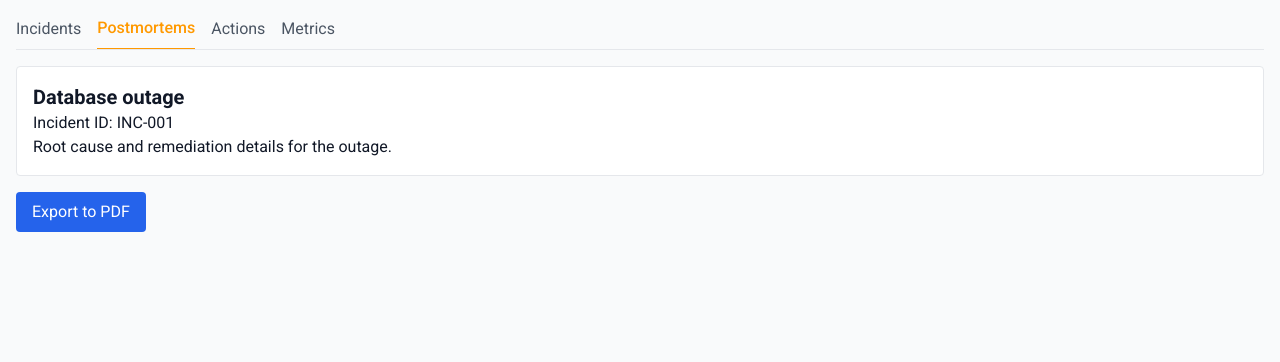
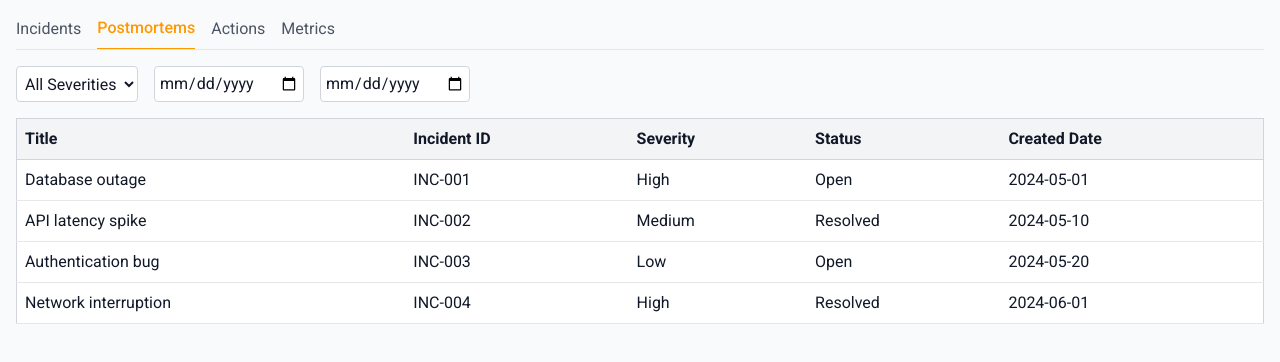
Before and after one commit to amonkarsidhant/Aftermath, a React (Vite) app in the folder frontend/: page / in a window 1280 px wide. Both pictures are taken after a click on the button "Postmortems". Shown: the top 362 px of the page. Built offline with nearby package versions, Linux system fonts and the light colour scheme.

Commit message:
Replace PostmortemDetail tab with table and enable PDF detail view

```diff
--- a/frontend/src/components/Dashboard.tsx
+++ b/frontend/src/components/Dashboard.tsx
@@ -2,13 +2,16 @@ import { useState } from 'react';
 import IncidentsTab from './IncidentsTab';
 import ActionsTab from './ActionsTab';
 import MetricsTab from './MetricsTab';
-import PostmortemDetail from './PostmortemDetail';
+import PostmortemDetail, { Postmortem } from './PostmortemDetail';
+import PostmortemTable from './PostmortemTable';
 
 const tabs = ['Incidents', 'Postmortems', 'Actions', 'Metrics'] as const;
 type Tab = typeof tabs[number];
 
 export default function Dashboard() {
   const [active, setActive] = useState<Tab>('Incidents');
+  const [selectedPostmortem, setSelectedPostmortem] =
+    useState<Postmortem | null>(null);
 
   return (
     <div className="p-4">
@@ -30,13 +33,12 @@ export default function Dashboard() {
       <div>
         {active === 'Incidents' && <IncidentsTab />}
         {active === 'Postmortems' && (
-          <PostmortemDetail
-            postmortem={{
-              title: 'Database outage',
-              incidentId: 'INC-001',
-              summary: 'Root cause and remediation details for the outage.',
-            }}
-          />
+          <div className="space-y-4">
+            <PostmortemTable onSelect={(pm) => setSelectedPostmortem(pm)} />
+            {selectedPostmortem && (
+              <PostmortemDetail postmortem={selectedPostmortem} />
+            )}
+          </div>
         )}
         {active === 'Actions' && <ActionsTab />}
         {active === 'Metrics' && <MetricsTab />}
--- a/frontend/src/components/PostmortemDetail.tsx
+++ b/frontend/src/components/PostmortemDetail.tsx
@@ -2,7 +2,7 @@ import React from 'react';
 import jsPDF from 'jspdf';
 import html2canvas from 'html2canvas';
 
-type Postmortem = {
+export type Postmortem = {
   title: string;
   incidentId: string;
   summary: string;
--- a/frontend/src/components/PostmortemTable.tsx
+++ b/frontend/src/components/PostmortemTable.tsx
@@ -1,18 +1,18 @@
 import React, { useMemo, useState } from 'react';
 import { useTable, useSortBy, Column } from 'react-table';
+import type { Postmortem } from './PostmortemDetail';
 
-type Postmortem = {
-  title: string;
-  incidentId: string;
+type TablePostmortem = Postmortem & {
   severity: string;
   status: string;
   createdAt: string;
 };
 
-const mockData: Postmortem[] = [
+const mockData: TablePostmortem[] = [
   {
     title: 'Database outage',
     incidentId: 'INC-001',
+    summary: 'Root cause and remediation details for the outage.',
     severity: 'High',
     status: 'Open',
     createdAt: '2024-05-01',
@@ -20,6 +20,7 @@ const mockData: Postmortem[] = [
   {
     title: 'API latency spike',
     incidentId: 'INC-002',
+    summary: 'Investigation into elevated API response times.',
     severity: 'Medium',
     status: 'Resolved',
     createdAt: '2024-05-10',
@@ -27,6 +28,7 @@ const mockData: Postmortem[] = [
   {
     title: 'Authentication bug',
     incidentId: 'INC-003',
+    summary: 'Issue with user authentication flow causing failures.',
     severity: 'Low',
     status: 'Open',
     createdAt: '2024-05-20',
@@ -34,13 +36,18 @@ const mockData: Postmortem[] = [
   {
     title: 'Network interruption',
     incidentId: 'INC-004',
+     summary: 'Brief network outage impacting services.',
     severity: 'High',
     status: 'Resolved',
     createdAt: '2024-06-01',
   },
 ];
 
-export default function PostmortemTable() {
+interface Props {
+  onSelect: (postmortem: Postmortem) => void;
+}
+
+export default function PostmortemTable({ onSelect }: Props) {
   const [severityFilter, setSeverityFilter] = useState<string>('All');
   const [startDate, setStartDate] = useState<string>('');
   const [endDate, setEndDate] = useState<string>('');
@@ -55,7 +62,7 @@ export default function PostmortemTable() {
     });
   }, [severityFilter, startDate, endDate]);
 
-  const columns = useMemo<Column<Postmortem>[]>(
+  const columns = useMemo<Column<TablePostmortem>[]>(
     () => [
       { Header: 'Title', accessor: 'title' },
       { Header: 'Incident ID', accessor: 'incidentId' },
@@ -66,7 +73,7 @@ export default function PostmortemTable() {
     []
   );
 
-  const tableInstance = useTable<Postmortem>({ columns, data: filteredData }, useSortBy);
+  const tableInstance = useTable<TablePostmortem>({ columns, data: filteredData }, useSortBy);
 
   const {
     getTableProps,
@@ -134,7 +141,8 @@ export default function PostmortemTable() {
             return (
               <tr
                 {...row.getRowProps()}
-                className="hover:bg-neutral-100 dark:hover:bg-neutral-700"
+                onClick={() => onSelect(row.original)}
+                className="hover:bg-neutral-100 dark:hover:bg-neutral-700 cursor-pointer"
               >
                 {row.cells.map((cell: any) => (
                   <td
```
